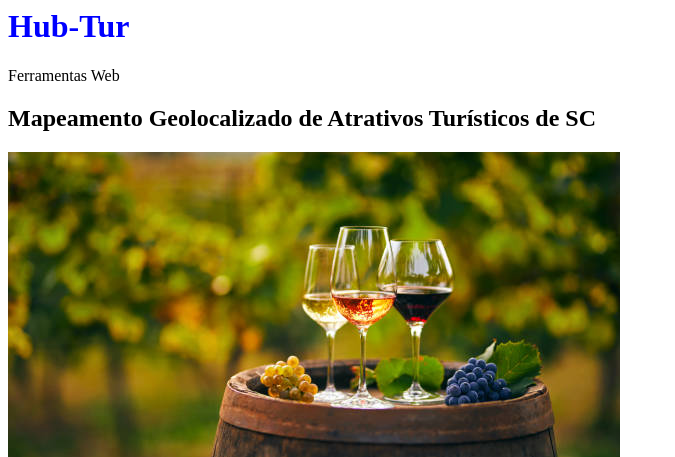
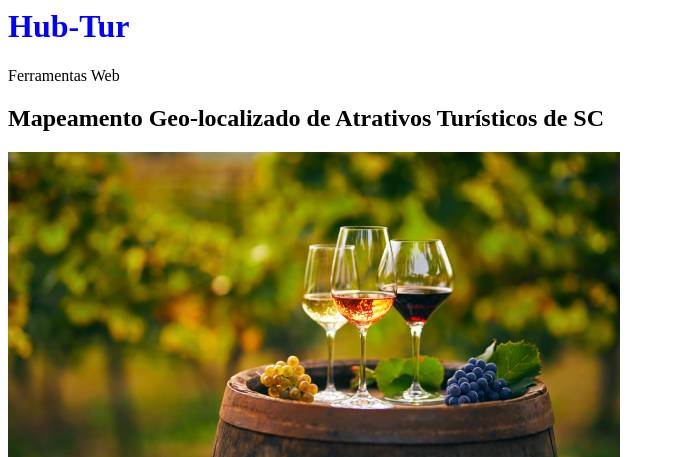
Before and after one commit to hassedanilo/azure1, a Flask app: page /home in a window 1280 px wide. Shown: the part 252-709 px from the top of the page, without its empty margins (0-675 px from the left). Run offline with Flask 2, Linux system fonts and the light colour scheme.

Commit message:
Update home.html

```diff
--- a/templates/home.html
+++ b/templates/home.html
@@ -3,7 +3,7 @@
 
 <div class="container">
 		<h1 style="color: blue">Hub-Tur</h1><p>Ferramentas Web</p>
-		<h2>Mapeamento Geolocalizado de Atrativos Turísticos de SC</h2>
+		<h2>Mapeamento Geo-localizado de Atrativos Turísticos de SC</h2>
 	</div>
 
 	<div class="container">
```
